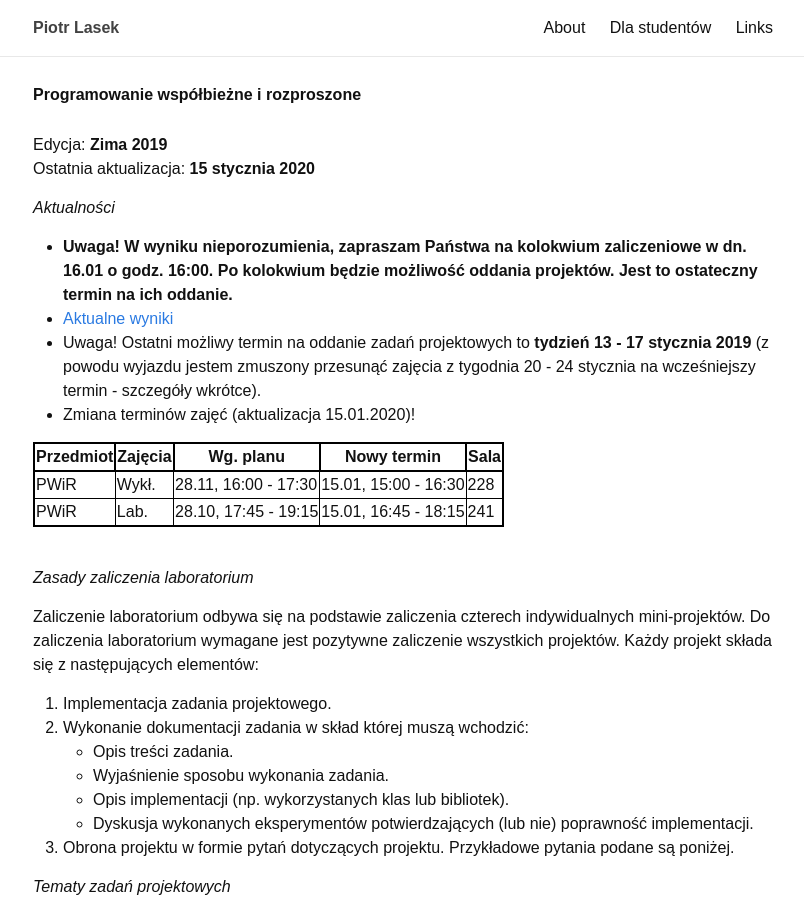
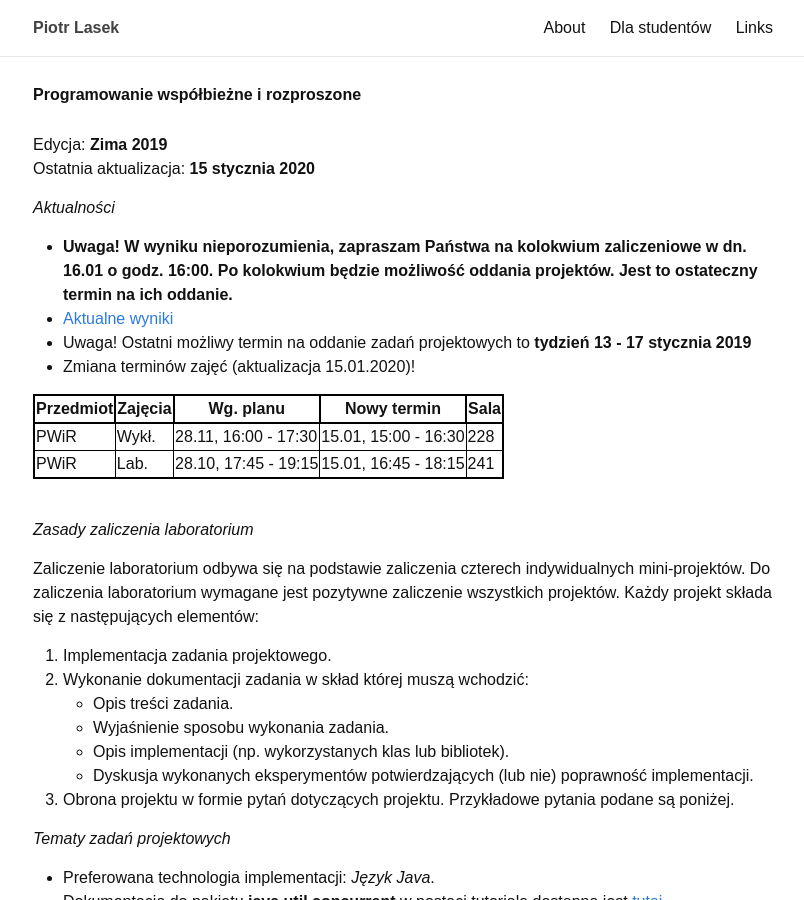
Before and after one commit to piotrlasek/piotrlasek.github.io, a Jekyll site: the page built from for-students/pwir.md, in a window 1280 px wide and 900 px high. Shown: the whole window, without its empty margins (237-1041 px from the left). Built offline with Jekyll 4.4.1, drawn with Linux system fonts in a browser that asks for light colours.

Commit message:
Update pwir.md

```diff
--- a/for-students/pwir.md
+++ b/for-students/pwir.md
@@ -12,7 +12,7 @@ Ostatnia aktualizacja: **15 stycznia 2020**
 
 * **Uwaga! W wyniku nieporozumienia, zapraszam Państwa na kolokwium zaliczeniowe w dn. 16.01 o godz. 16:00. Po kolokwium będzie możliwość oddania projektów. Jest to ostateczny termin na ich oddanie.**
 * [Aktualne wyniki](wyniki-pwir.txt)
-* Uwaga! Ostatni możliwy termin na oddanie zadań projektowych to **tydzień 13 - 17 stycznia 2019** (z powodu wyjazdu jestem zmuszony przesunąć zajęcia z tygodnia 20 - 24 stycznia na wcześniejszy termin - szczegóły wkrótce).
+* Uwaga! Ostatni możliwy termin na oddanie zadań projektowych to **tydzień 13 - 17 stycznia 2019**
 * Zmiana terminów zajęć (aktualizacja 15.01.2020)!
 
 | Przedmiot | Zajęcia  | Wg. planu             | Nowy termin          | Sala |
```
